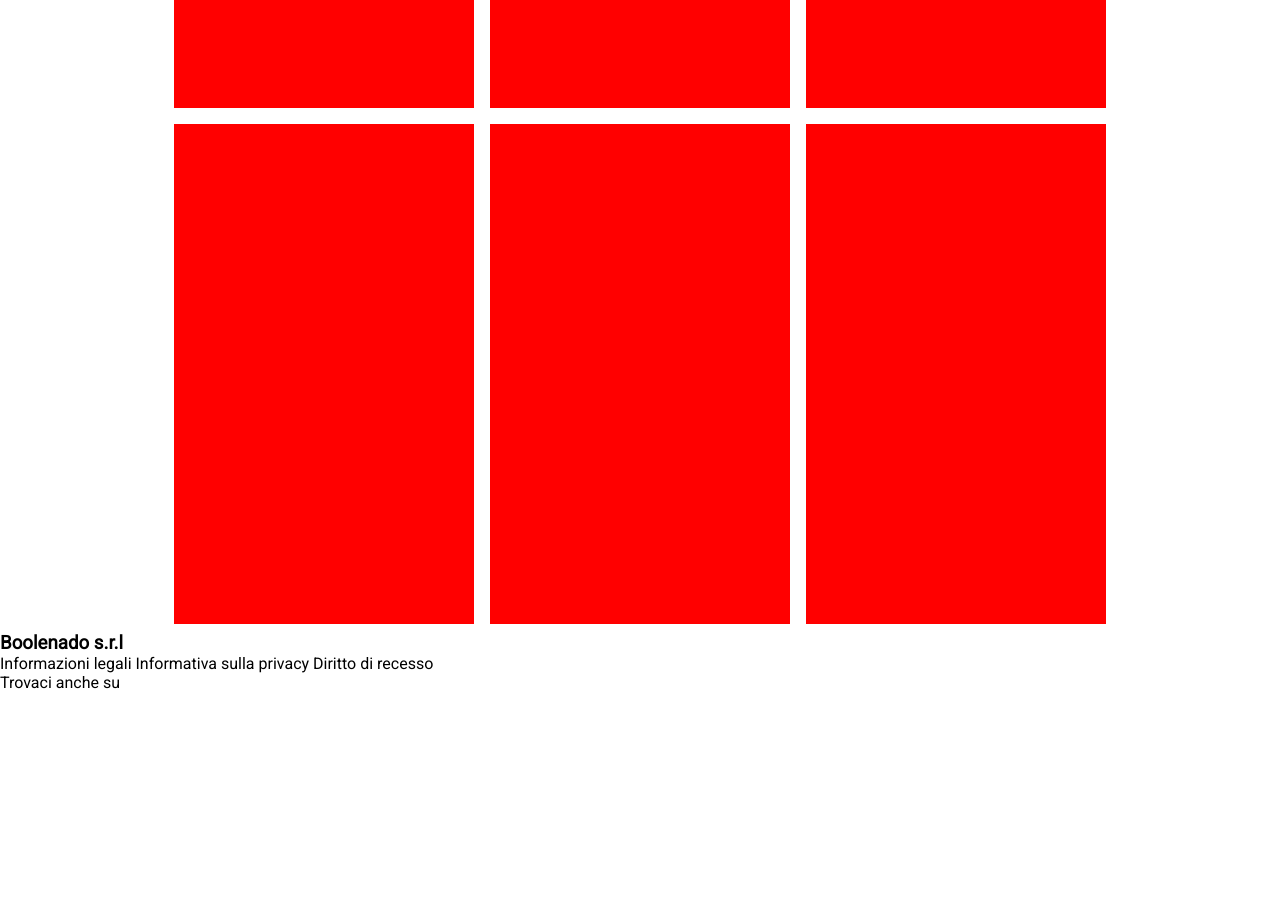
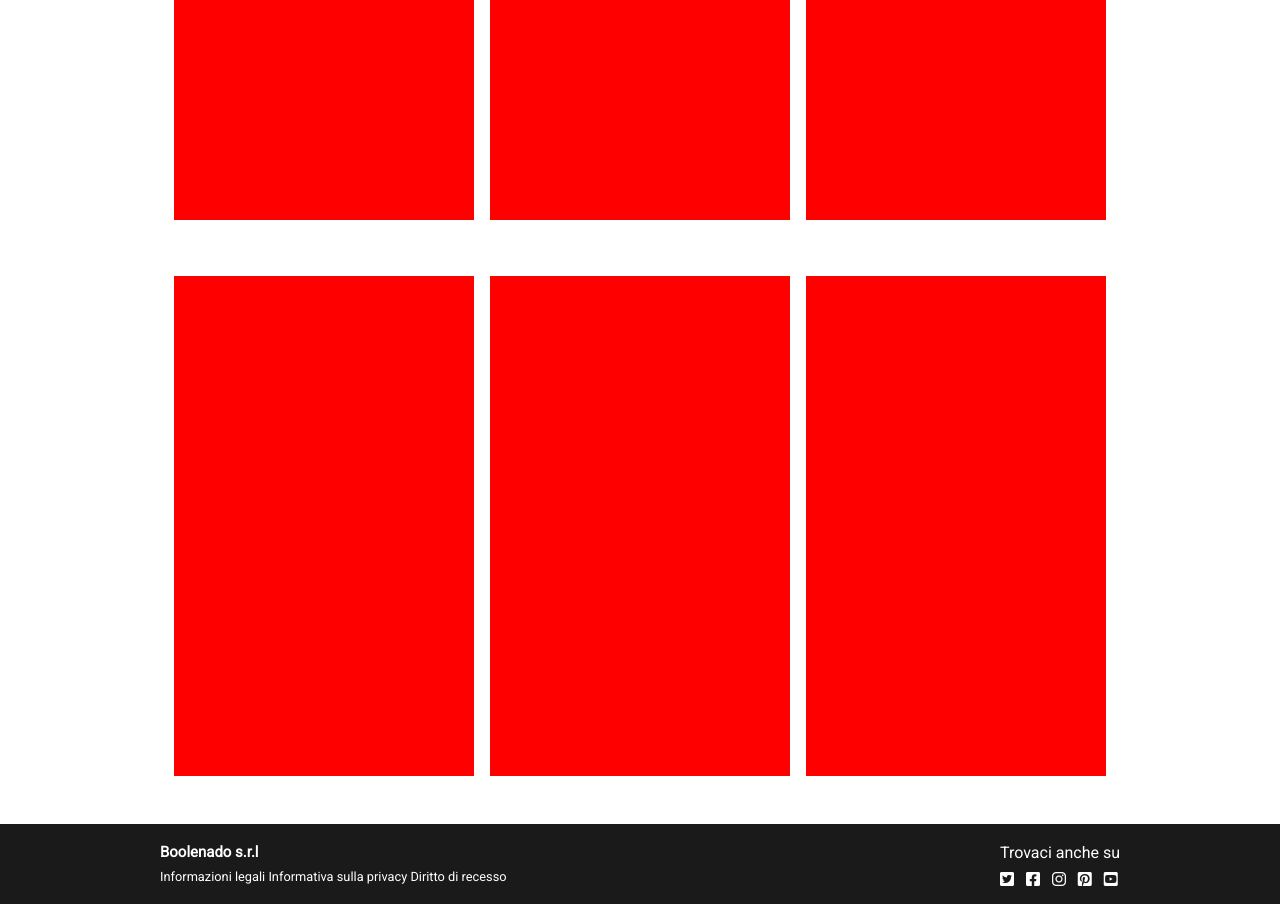
Before and after one commit to NicolaSoggiu/html-css-boolando, a plain HTML site: page index.html in a window 1280 px wide. Shown: the part 400-1304 px from the top of the page. Before the commit the page ends 1111 px from the top, so only its background shows below. Drawn offline with Linux system fonts and the light colour scheme.

Commit message:
add main structure and footer

```diff
--- a/assets/style.css
+++ b/assets/style.css
@@ -16,8 +16,9 @@
     align-items: center;
     border-top: 1px solid #AE9583;
     border-bottom: 1px solid #AE9583;
-    margin-bottom: 2rem;
     position: fixed;
+    top: 0;
+    left: 0;
 }
 
 .type {
@@ -51,17 +52,54 @@ a {
 
 /* main */
 
-.container{
+.container {
     display: flex;
     flex-wrap: wrap;
     justify-content: center;
-    margin-left: 5rem;
-    margin-right: 5rem;
+    max-width: 1000px;
+    margin-inline: auto;
+    margin-top: 7rem;
 }
 
-.card{
+.card {
    background-color: red;
    width: 300px;
    height: 500px;
    margin: .5rem;
+   margin-bottom: 3rem
 }
+
+/* footer */
+
+footer{
+    height: 5rem;
+    background-color: #1A1A1A;
+}
+
+.footer-container{
+    display: flex;
+    justify-content: space-between;
+}
+
+.footer-info{
+    padding-bottom: .5rem;
+}
+
+.footer-left{
+    font-size: .8rem;
+    padding-left: 10rem;
+    padding-top: 1.2rem;
+}
+
+.footer-right{
+    padding-right: 10rem;
+}
+
+.footer-left, .footer-right{
+    color: white;
+    padding-top: 1.2rem;
+}
+
+.facebook, .pinterest{
+    padding-inline: .5rem;
+}
```
